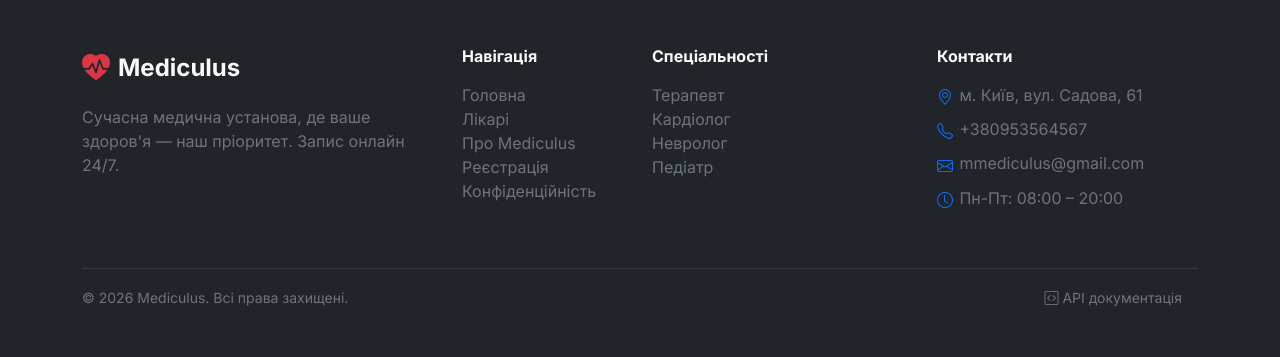
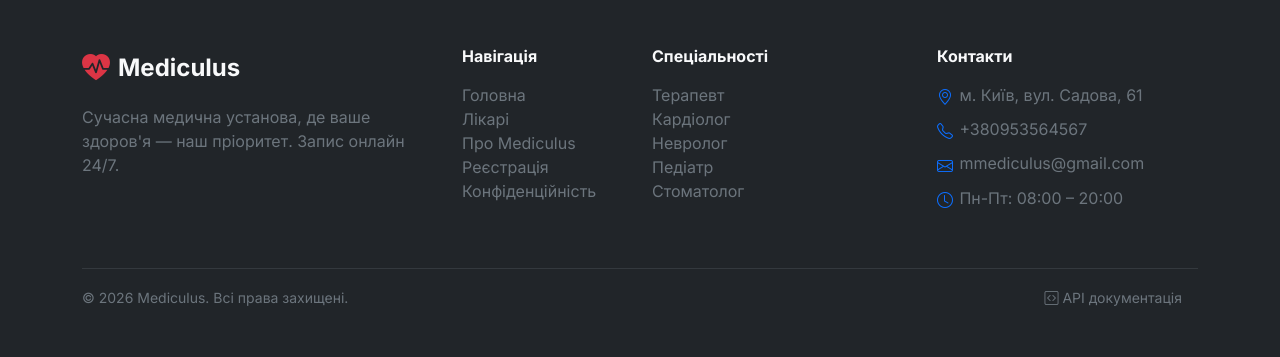
Before and after one commit to vitas588/mediculuss, a Django app: page /about/ in a window 1280 px wide. Shown: the part 2015-2372 px from the top of the page. Run offline with Django 5.2, Linux system fonts and the light colour scheme; parts of the project's set-up code (start-up, migrations or seed data) failed here and were passed over; some web fonts are replaced.

Commit message:
fixed years and fawicon

```diff
--- a/templates/base.html
+++ b/templates/base.html
@@ -10,6 +10,7 @@
     <meta charset="UTF-8">
     <meta name="viewport" content="width=device-width, initial-scale=1.0">
     <title>{% block title %}Лікарня Mediculus{% endblock %}</title>
+    <link rel="icon" type="image/svg+xml" href="/static/images/favicon.svg">
 
     <!-- Bootstrap 5 CSS -->
     <link href="https://cdn.jsdelivr.net/npm/bootstrap@5.3.3/dist/css/bootstrap.min.css" rel="stylesheet">
@@ -246,10 +247,11 @@
             <div class="col-lg-3 col-md-4 mb-4">
                 <h6 class="fw-bold mb-3">Спеціальності</h6>
                 <ul class="list-unstyled">
-                    <li><a href="/doctors/?specialty=therapist" class="text-secondary text-decoration-none">Терапевт</a></li>
-                    <li><a href="/doctors/?specialty=cardiologist" class="text-secondary text-decoration-none">Кардіолог</a></li>
-                    <li><a href="/doctors/?specialty=neurologist" class="text-secondary text-decoration-none">Невролог</a></li>
-                    <li><a href="/doctors/?specialty=pediatrician" class="text-secondary text-decoration-none">Педіатр</a></li>
+                    <li><a href="/doctors/?specialty=terapevt" class="text-secondary text-decoration-none">Терапевт</a></li>
+                    <li><a href="/doctors/?specialty=kardiolog" class="text-secondary text-decoration-none">Кардіолог</a></li>
+                    <li><a href="/doctors/?specialty=nevrolog" class="text-secondary text-decoration-none">Невролог</a></li>
+                    <li><a href="/doctors/?specialty=pediatr" class="text-secondary text-decoration-none">Педіатр</a></li>
+                    <li><a href="/doctors/?specialty=stomatolog" class="text-secondary text-decoration-none">Стоматолог</a></li>
                 </ul>
             </div>
             <div class="col-lg-3 col-md-4 mb-4">
```
Also changed, not shown: static/images/favicon.svg (added).
